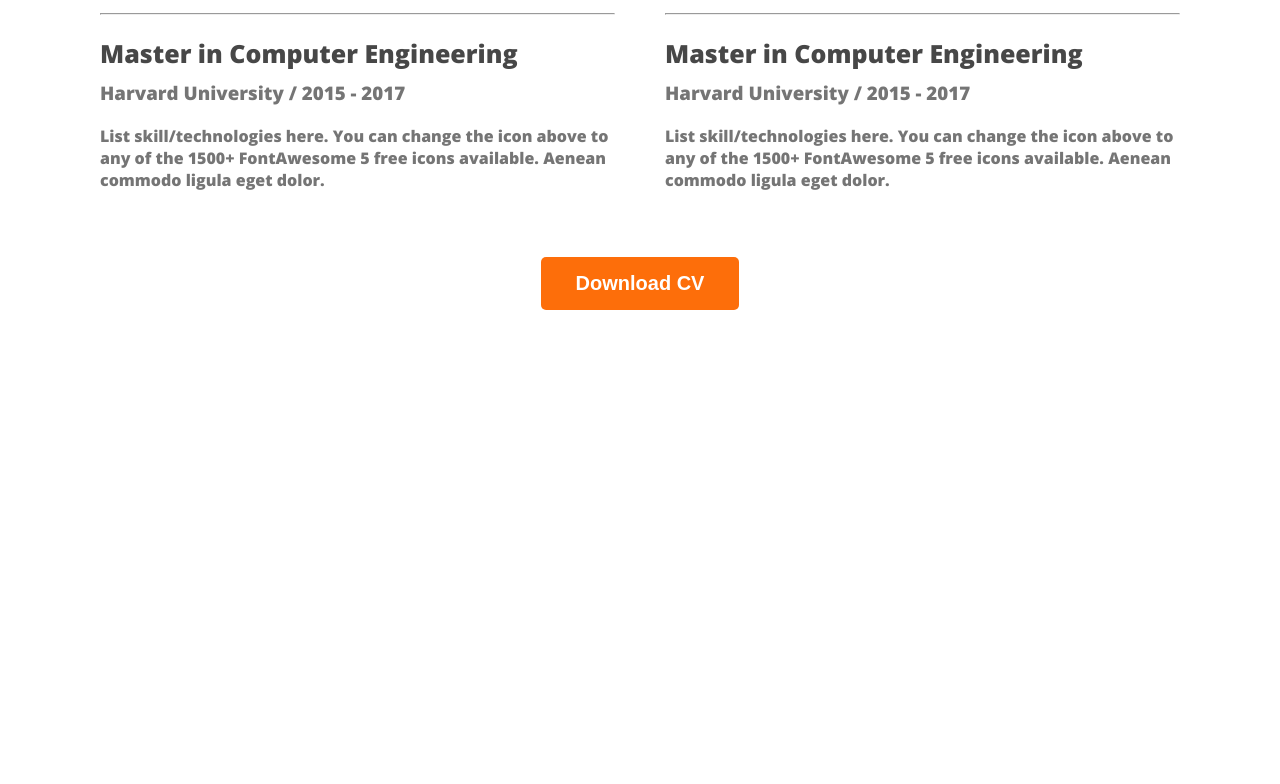
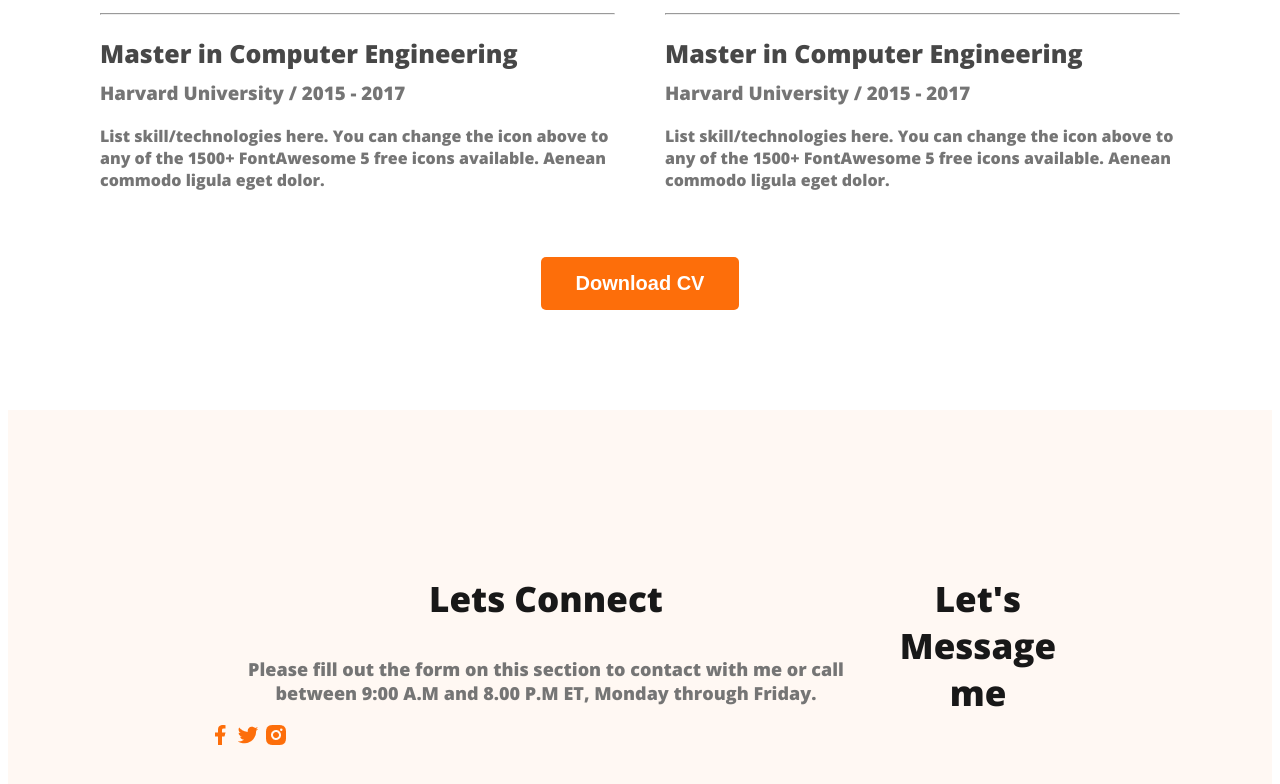
Before and after one commit to jubaircse4bu/webdeveloper-portfolio, a plain HTML site: page index.html in a window 1280 px wide. Shown: the part 2859-3643 px from the top of the page. Before the commit the page ends 3177 px from the top, so only its background shows below. Drawn offline with nearby package versions, Linux system fonts and the light colour scheme.

Commit message:
basic footer

```diff
--- a/index.html
+++ b/index.html
@@ -165,6 +165,21 @@
         </section>
     </main>
     <footer>
+        <div class="footer-column">
+            <h3 class="section-title">Lets Connect</h3>
+            <p class="section-description">
+                Please fill out the form on this section to contact with me or call between 9:00 A.M and 8.00 P.M ET,
+                Monday through Friday.
+            </p>
+            <div class="social-links">
+                <a href=""><img src="images/icons/facebook.png" alt=""></a>
+                <a href=""><img src="images/icons/twitter.png" alt=""></a>
+                <a href=""><img src="images/icons/insta.png" alt=""></a>
+            </div>
+        </div>
+        <div class="footer-column">
+            <h3 class="section-title">Let's Message me</h3>
+        </div>
 
     </footer>
 </body>
--- a/styles/portfolio.css
+++ b/styles/portfolio.css
@@ -172,18 +172,30 @@ main section {
     font-weight: 700;
     margin-bottom: 10px;
 }
-.resume-item-institute{
+
+.resume-item-institute {
     margin-bottom: 20px;
     margin-top: 0px;
 }
+
 .resume-item-institute,
 .resume-item-description {
     color: #757575;
 }
-.resume-container{
+
+.resume-container {
     margin: 30px;
 }
-.download-cv{
+
+.download-cv {
     text-align: center;
     margin-top: 50px;
 }
+
+/* footer style */
+footer {
+    display: flex;
+    background: #FFF8F3;
+    margin-top: 100px;
+    padding: 130px 200px;
+}
```
